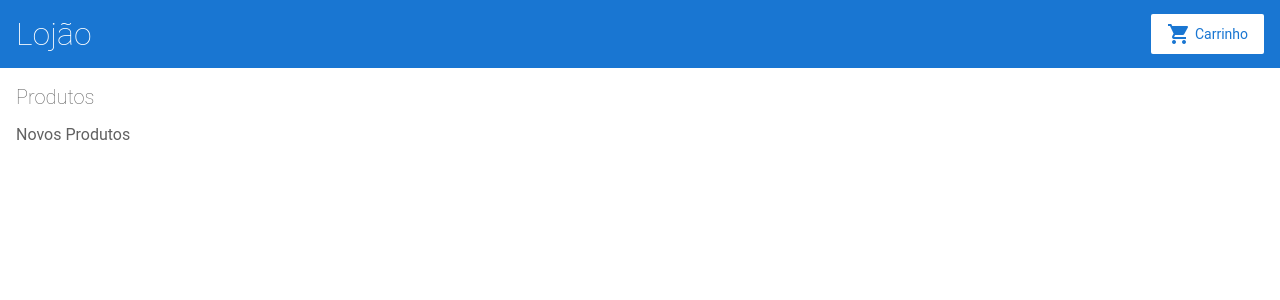
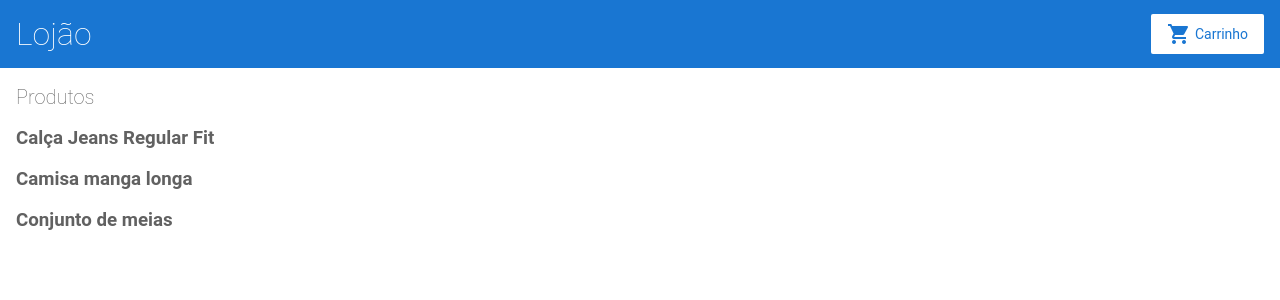
Before and after one commit to drlund/angular-lojao, an Angular app: page / in a window 1280 px wide. Shown: the top 300 px of the page. Built offline with nearby package versions, Linux system fonts and the light colour scheme.

Commit message:
2 files modified

```diff
--- a/src/app/product-list/product-list.component.html
+++ b/src/app/product-list/product-list.component.html
@@ -1,5 +1,11 @@
 <h2>Produtos</h2>
-<div>Novos Produtos</div>
+<div *ngFor="let product of products">
+
+  <h3>
+      {{ product.name }}
+  </h3>
+
+</div>
 
 <!--
 Copyright Google LLC. All Rights Reserved.
--- a/src/app/products.ts
+++ b/src/app/products.ts
@@ -1,21 +1,21 @@
 export const products = [
   {
     id: 1,
-    name: 'Phone XL',
-    price: 799,
-    description: 'A large phone with one of the best screens'
+    name: 'Calça Jeans Regular Fit',
+    price: 79,
+    description: 'Calça em tecido jeans escuro em tamanhos P, M e G'
   },
   {
     id: 2,
-    name: 'Phone Mini',
-    price: 699,
-    description: 'A great phone with one of the best cameras'
+    name: 'Camisa manga longa',
+    price: 49,
+    description: 'Camisa de malha 100% algodão'
   },
   {
     id: 3,
-    name: 'Phone Standard',
-    price: 299,
-    description: ''
+    name: 'Conjunto de meias',
+    price: 19,
+    description: 'Conjunto com 3 meias tamanho único'
   }
 ];
 
```
